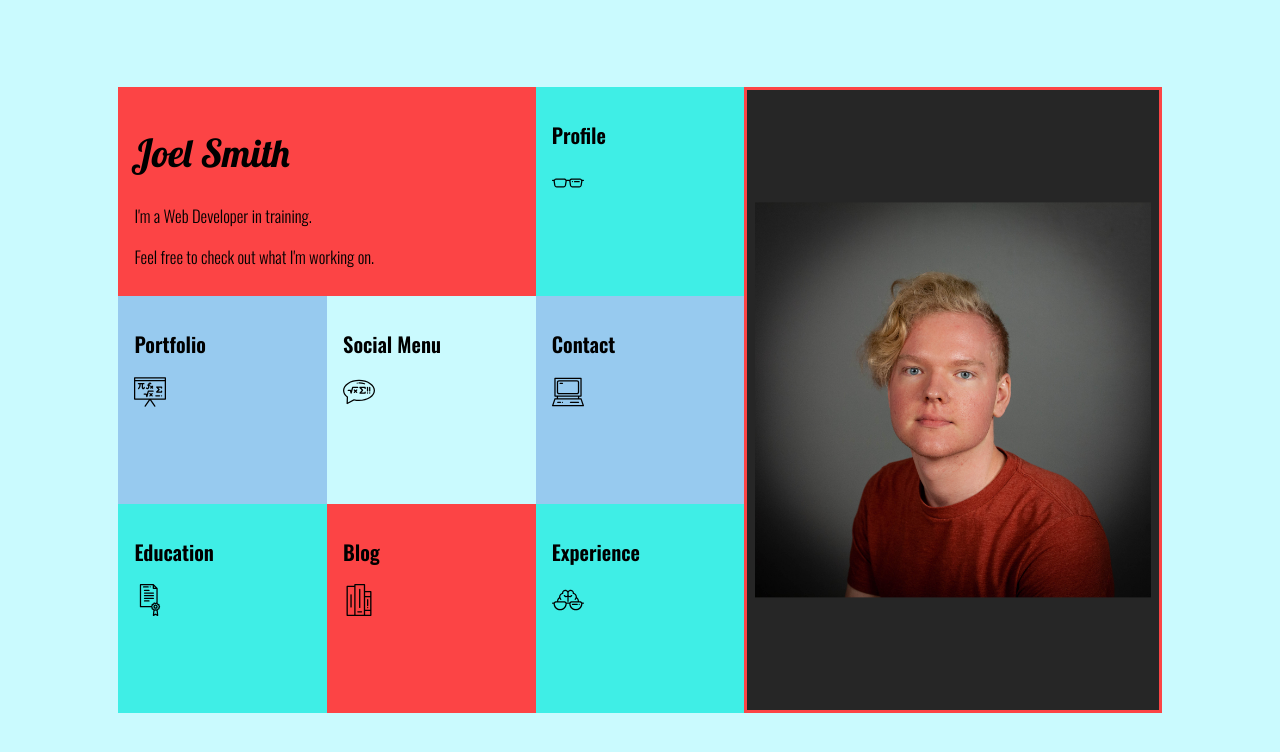
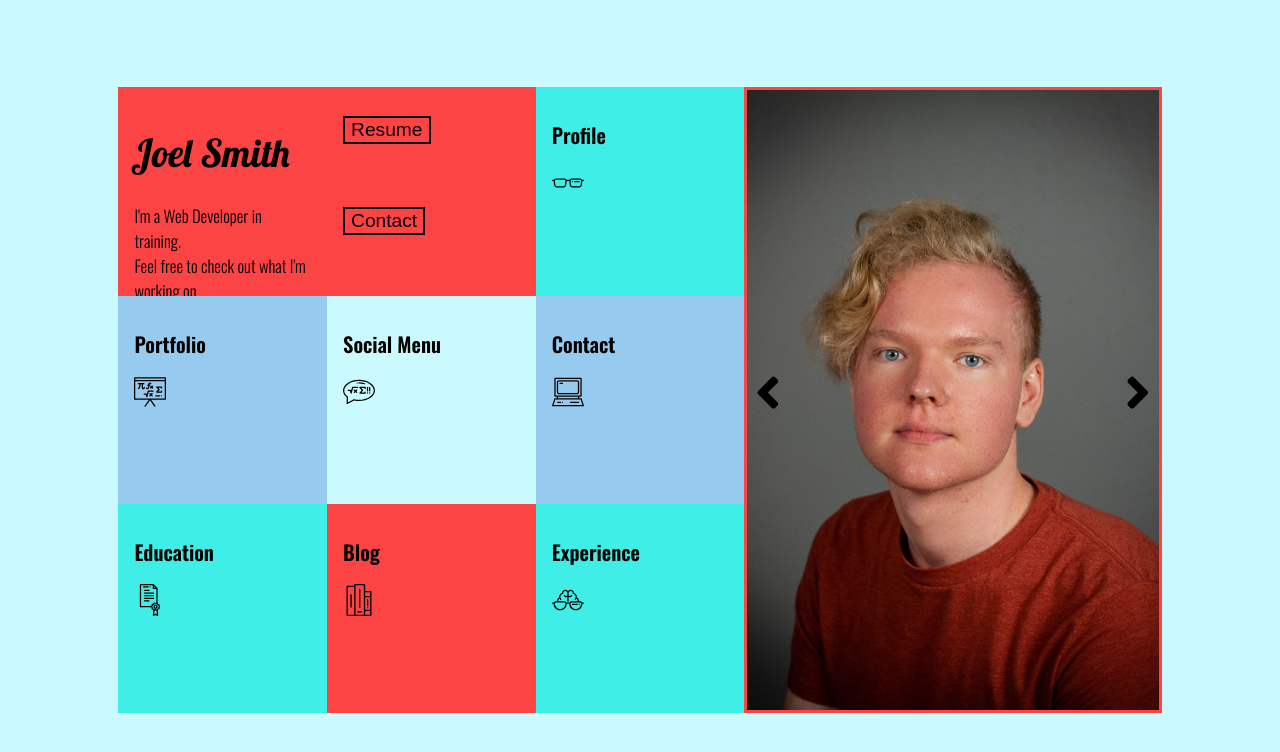
Before and after one commit to JoelSmith123/js-comp-challenge-1, a plain HTML site: page index.html in a window 1280 px wide. Drawn offline with nearby package versions, Linux system fonts and the light colour scheme.

Commit message:
last-minute-styling

```diff
--- a/index.html
+++ b/index.html
@@ -5,20 +5,31 @@
   <link rel="stylesheet" type="text/css" href="styles.css">
   <meta name="viewport" content="width=device-width, initial-scale=1.0">
   <link href="https://fonts.googleapis.com/css?family=Lobster+Two:700i|Oswald:300,600" rel="stylesheet">
+  <script defer src="https://use.fontawesome.com/releases/v5.1.0/js/all.js" integrity="sha384-3LK/3kTpDE/Pkp8gTNp2gR/2gOiwQ6QaO7Td0zV76UFJVhqLl4Vl3KL1We6q6wR9" crossorigin="anonymous"></script>
   <!-- <div>Icons made by <a href="https://www.flaticon.com/authors/freepik" title="Glasses">Glasses</a> from <a href="https://www.flaticon.com/"     title="Flaticon">www.flaticon.com</a> is licensed by <a href="http://creativecommons.org/licenses/by/3.0/"     title="Creative Commons BY 3.0" target="_blank">CC 3.0 BY</a></div> -->
+  <!--arrow icons license: https://fontawesome.com/license-->
 </head>
 <body class="wrapper">
     <div class="box1">
-      <h1>Joel Smith</h1>
-      <p>I'm a Web Developer in training.</p>
-      <p>Feel free to check out what I'm working on.</p>
+      <div class="box10">
+        <h1>Joel Smith</h1>
+        <p class="top-line">I'm a Web Developer in training.</p>
+        <p class="bottom-line">Feel free to check out what I'm working on.</p>
+      </div>
+      <div class="box11">
+        <button>Resume</button>
+      </div>
+      <div class="box12">
+        <button>Contact</button>
+      </div>
     </div>
     <div class="box2">
       <h2>Profile</h2>
       <img class="icon" src="images/glasses.svg" alt="a pair of glasses">
     </div>
     <div class="box3">
-      <img class="full-size" src="images/Joel Smith - F.jpg" alt="Joel Smith">
+      <i class="fas fa-angle-left"></i>
+      <i class="fas fa-angle-right"></i>
     </div>
     <div class="box4">
       <h2>Portfolio</h2>
--- a/styles.css
+++ b/styles.css
@@ -17,13 +17,14 @@ div {
   padding: 1em;
 }
 
-div:nth-child(2n) {
-}
-
 .box1 {
+  display: grid;
+  background-color: #fc4445;
   grid-column-start: 1;
   grid-column-end: 3;
-  background-color: #fc4445;
+  grid-template-columns: repeat(4, 2fr);
+  grid-template-rows: repeat(2, 1fr);
+  padding: 0;
 }
 
 h1 {
@@ -37,6 +38,14 @@ p {
   font-size: 1.3vw;
 }
 
+.top-line {
+  margin-bottom: 0;
+}
+
+.bottom-line {
+  margin-top: 0;
+}
+
 h2 {
   font-family: 'Oswald', sans-serif;
   font-size: 1.6vw;
@@ -48,11 +57,18 @@ h2 {
   width: auto;
 }
 
-.full-size {
-  position: relative;
-  max-width: 100%;
-  transform: translateY(-50%);
-  top: 50%;
+.fa-angle-left {
+  display: block;
+  font-size: 4vw;
+  margin-top: 70%;
+  float: left;
+}
+
+.fa-angle-right {
+  display: block;
+  font-size: 4vw;
+  margin-top: 70%;
+  float: right;
 }
 
 .box2 {
@@ -60,7 +76,10 @@ h2 {
 }
 
 .box3 {
-  background-color: #262626;
+  background-image: url("images/Joel Smith - F.jpg");
+  background-size: cover;
+  background-position: center;
+  background-repeat: no-repeat;
   border-style: solid;
   border-color: #fc4445;
   grid-column-start: 4;
@@ -95,6 +114,40 @@ h2 {
   background-color: #3feee6;
 }
 
+/*this is the nested grid*/
+.box10 {
+  grid-column-start: 1;
+  grid-column-end: 3;
+  grid-row-start: 1;
+  grid-row-end: 4;
+}
+
+.box11 {
+  grid-column-start: 3;
+  grid-column-end: 6;
+  grid-row-start: 1;
+  grid-row-end: 2;
+}
+
+.box11 button {
+  margin-top: 1vw;
+}
+
+.box12 {
+  grid-column-start: 3;
+  grid-column-end: 6;
+  grid-row-start: 2;
+  grid-row-end: 3;
+}
+
+button {
+  background-color: #fc4445;
+  border-style: solid;
+  border-color: #000;
+  font-size: 1.5vw;
+  outline: none;
+}
+
 @media only screen and (max-width: 1024px) {
   .wrapper {
     align-content: stretch;
@@ -106,6 +159,8 @@ h2 {
 
   h1 {
     font-size: 5vw;
+    margin-bottom: 0;
+    margin-top: 2vw;
   }
 
   p {
@@ -140,6 +195,10 @@ h2 {
     background-color: #97caef;
   }
 
+  button {
+    font-size: 2.5vw;
+  }
+
 }
 
 @media only screen and (max-width: 500px) {
@@ -164,6 +223,14 @@ h2 {
   .icon {
     height: 5vw;
     width: auto;
+  }
+
+  .fa-angle-left {
+    margin-top: 75%;
+  }
+
+  .fa-angle-right {
+    margin-top: 75%;
   }
 
   .box3 {
```
Also changed, not shown: images/angle-left-solid.svg (added), images/angle-right-solid.svg (added).
